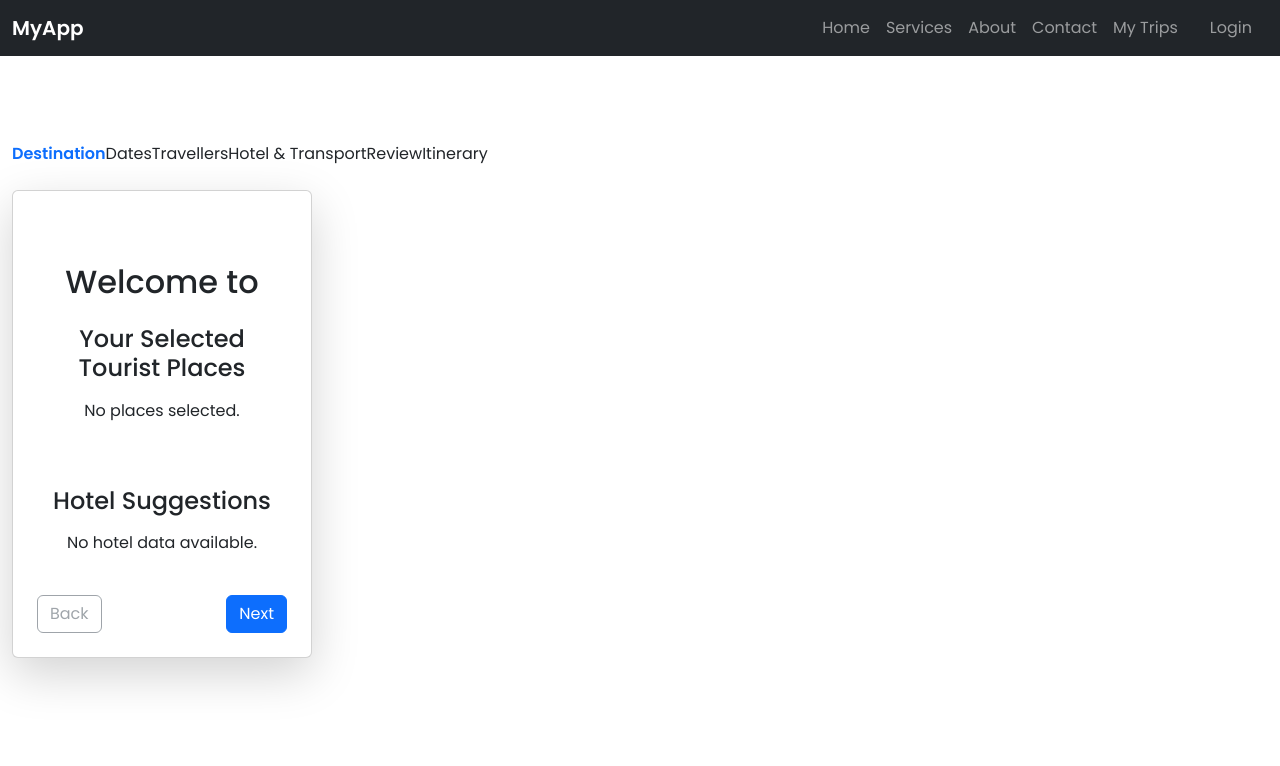
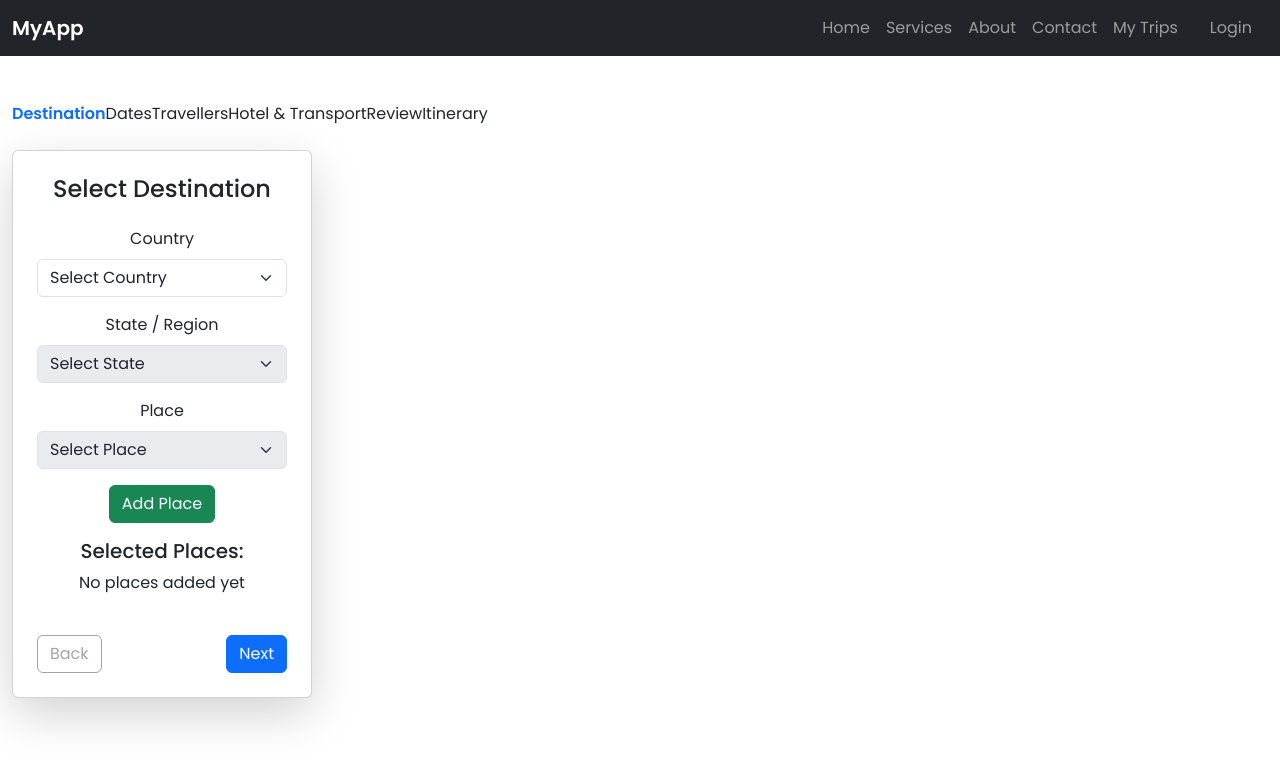
Before and after one commit to sarangmendhe2000/Travelling-Itinerary, a React (Vite) app in the folder client/: page /create-trip_toggle in a window 1280 px wide. Shown: the top 766 px of the page. Built offline with nearby package versions, Linux system fonts and the light colour scheme.

Commit message:
Changes in Create Trips

```diff
--- a/client/src/pages/StateRecommendation.jsx
+++ b/client/src/pages/StateRecommendation.jsx
@@ -53,6 +53,30 @@ const stateStaticData = {
       }
     ]
   },
+  "Madhya Pradesh": {
+  places: [
+    { name: "Pachmarhi", image: "https://via.placeholder.com/300x200" },
+    { name: "Ujjain", image: "https://via.placeholder.com/300x200" },
+    { name: "Maheshwar", image: "https://via.placeholder.com/300x200" },
+    { name: "Bhimbetka", image: "https://via.placeholder.com/300x200" }
+  ],
+
+  hotels: [
+    {
+      name: "MP Tourism Hotel",
+      city: "Pachmarhi",
+      price: 2000,
+      image: "https://via.placeholder.com/300x200"
+    },
+    {
+      name: "Temple View Stay",
+      city: "Ujjain",
+      price: 1800,
+      image: "https://via.placeholder.com/300x200"
+    }
+  ]
+},
+
 
   Goa: {
     places: [
@@ -97,7 +121,12 @@ const stateStaticData = {
 
 function StateRecommendation() {
   const { state } = useParams();
-  const stateInfo = stateStaticData[state];
+  const stateKey = Object.keys(stateStaticData).find(
+  key => key.toLowerCase() === state.toLowerCase()
+);
+
+const stateInfo = stateStaticData[stateKey];
+
 
   if (!stateInfo) {
     return <h3 className="mt-5 text-center">No Data Found</h3>;
--- a/client/src/pages/Step1Destination.jsx
+++ b/client/src/pages/Step1Destination.jsx
@@ -1,137 +1,131 @@
-import React from "react";
-import { useParams } from "react-router-dom";
+import React, { useState } from "react";
 
-/* ================================
-   HOTEL DATA (STATE WISE)
-================================ */
-
-const hotelData = {
-  "Madhya Pradesh": [
-    {
-      name: "Lake View Hotel",
-      city: "Bhopal",
-      price: 2200,
-      image: "https://via.placeholder.com/300x200"
-    },
-    {
-      name: "Crown Palace",
-      city: "Indore",
-      price: 2800,
-      image: "https://via.placeholder.com/300x200"
-    },
-    {
-      name: "Royal Heritage Inn",
-      city: "Gwalior",
-      price: 2600,
-      image: "https://via.placeholder.com/300x200"
-    }
-  ],
-
-  Maharashtra: [
-    {
-      name: "Hotel Sea View",
-      city: "Mumbai",
-      price: 2500,
-      image: "https://via.placeholder.com/300x200"
-    },
-    {
-      name: "Royal Palace Inn",
-      city: "Pune",
-      price: 3200,
-      image: "https://via.placeholder.com/300x200"
-    }
-  ],
-
-  Rajasthan: [
-    {
-      name: "Desert Pearl Resort",
-      city: "Jaisalmer",
-      price: 3000,
-      image: "https://via.placeholder.com/300x200"
-    },
-    {
-      name: "Royal Fort Hotel",
-      city: "Jaipur",
-      price: 2800,
-      image: "https://via.placeholder.com/300x200"
-    }
-  ]
+const destinationData = {
+  India: {
+    "Madhya Pradesh": ["Pachmarhi", "Ujjain", "Maheshwar", "Bhimbetka"],
+    Rajasthan: ["Jaipur", "Udaipur", "Jaisalmer"],
+    Maharashtra: ["Mumbai", "Pune", "Mahabaleshwar"]
+  },
+  Indonesia: {
+    Bali: ["Kuta Beach", "Ubud", "Seminyak"]
+  },
+  France: {
+    Paris: ["Eiffel Tower", "Louvre Museum"]
+  }
 };
 
-/* ================================
-   COMPONENT
-================================ */
+function Step1Destination({ tripData, setTripData }) {
 
-function StateRecommendation() {
+  const [country, setCountry] = useState("");
+  const [state, setState] = useState("");
+  const [place, setPlace] = useState("");
 
-  const { state } = useParams();
+  // When country changes
+  const handleCountryChange = (e) => {
+    setCountry(e.target.value);
+    setState("");
+    setPlace("");
+  };
 
-  const savedTrip = JSON.parse(localStorage.getItem("lastTrip"));
+  // When state changes
+  const handleStateChange = (e) => {
+    setState(e.target.value);
+    setPlace("");
+  };
 
-  const selectedPlaces = savedTrip?.places || [];
-
-  const hotels = hotelData[state] || [];
+  // Add place to trip
+  const handleAddPlace = () => {
+    if (place && !tripData.places.includes(place)) {
+      setTripData({
+        ...tripData,
+        country: country,
+        state: state,
+        places: [...tripData.places, place]
+      });
+    }
+  };
 
   return (
-    <div className="container mt-5">
+    <div>
 
-      {/* ✅ WELCOME */}
-      <h2 className="mb-4 text-center">
-        Welcome to {state}
-      </h2>
+      <h4 className="mb-4">Select Destination</h4>
 
-      {/* ✅ TOURISM PLACES */}
-      <h4 className="mb-3">Your Selected Tourist Places</h4>
-
-      <div className="row mb-5">
-        {selectedPlaces.length === 0 ? (
-          <p>No places selected.</p>
-        ) : (
-          selectedPlaces.map((place, index) => (
-            <div key={index} className="col-md-3">
-              <div className="card">
-                <img
-                  src="https://via.placeholder.com/300x200"
-                  className="card-img-top"
-                  alt={place}
-                />
-                <div className="card-body text-center">
-                  <h6>{place}</h6>
-                </div>
-              </div>
-            </div>
-          ))
-        )}
+      {/* Country */}
+      <div className="mb-3">
+        <label className="form-label">Country</label>
+        <select
+          className="form-select"
+          value={country}
+          onChange={handleCountryChange}
+        >
+          <option value="">Select Country</option>
+          {Object.keys(destinationData).map((c) => (
+            <option key={c} value={c}>{c}</option>
+          ))}
+        </select>
       </div>
 
-      {/* ✅ HOTELS */}
-      <h4 className="mb-3">Hotel Suggestions</h4>
+      {/* State */}
+      <div className="mb-3">
+        <label className="form-label">State / Region</label>
+        <select
+          className="form-select"
+          value={state}
+          onChange={handleStateChange}
+          disabled={!country}
+        >
+          <option value="">Select State</option>
+          {country &&
+            Object.keys(destinationData[country]).map((s) => (
+              <option key={s} value={s}>{s}</option>
+            ))}
+        </select>
+      </div>
 
-      <div className="row">
-        {hotels.length === 0 ? (
-          <p>No hotel data available.</p>
-        ) : (
-          hotels.map((hotel, index) => (
-            <div key={index} className="col-md-3">
-              <div className="card">
-                <img
-                  src={hotel.image}
-                  className="card-img-top"
-                  alt={hotel.name}
-                />
-                <div className="card-body text-center">
-                  <h6>{hotel.name}</h6>
-                  <p>{hotel.city}</p>
-                  <p>₹{hotel.price} / night</p>
-                </div>
-              </div>
-            </div>
-          ))
+      {/* Place */}
+      <div className="mb-3">
+        <label className="form-label">Place</label>
+        <select
+          className="form-select"
+          value={place}
+          onChange={(e) => setPlace(e.target.value)}
+          disabled={!state}
+        >
+          <option value="">Select Place</option>
+          {country && state &&
+            destinationData[country][state].map((p) => (
+              <option key={p} value={p}>{p}</option>
+            ))}
+        </select>
+      </div>
+
+      {/* Add Button */}
+      <button
+        className="btn btn-success mb-3"
+        onClick={handleAddPlace}
+      >
+        Add Place
+      </button>
+
+      {/* Selected Places */}
+      <div>
+        <h5>Selected Places:</h5>
+
+        {tripData.places.length === 0 && (
+          <p>No places added yet</p>
         )}
+
+        <ul className="list-group">
+          {tripData.places.map((p, index) => (
+            <li key={index} className="list-group-item">
+              {p}
+            </li>
+          ))}
+        </ul>
       </div>
 
     </div>
   );
 }
 
-export default StateRecommendation;
+export default Step1Destination;
```
